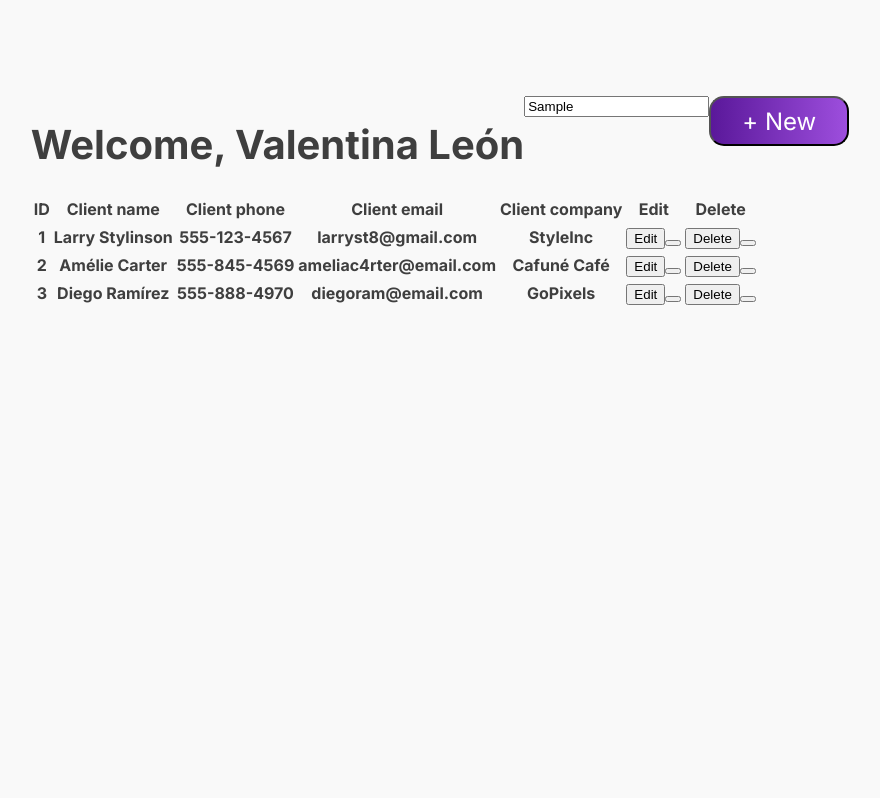
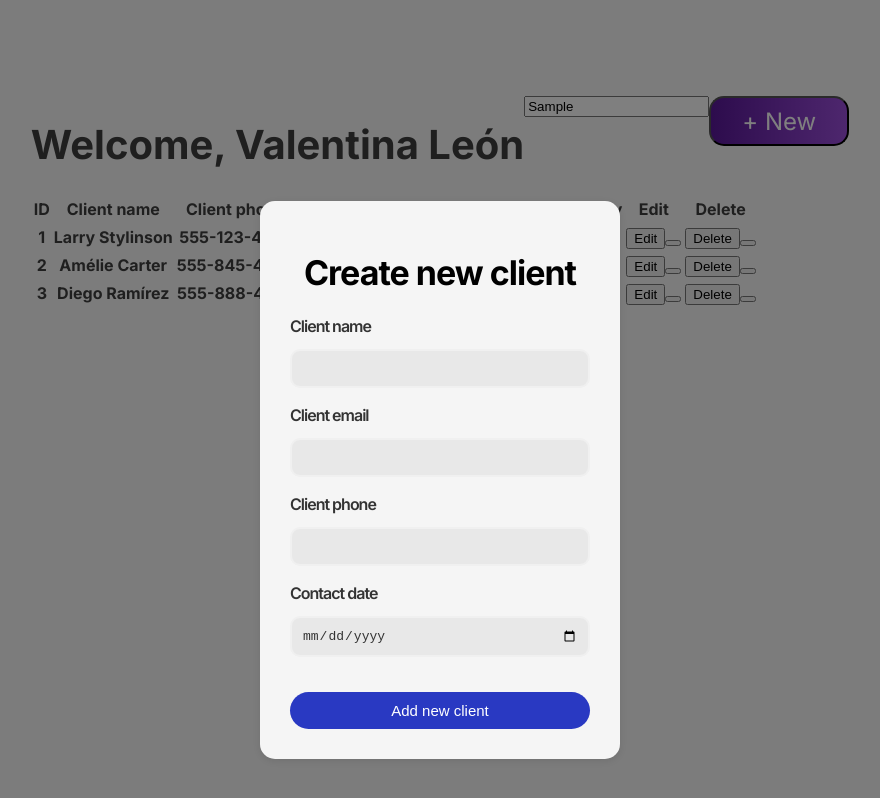
Before and after one commit to val3ntinahdz/Bento, a website built with Vite: page index.html in a window 1280 px wide. Both pictures are taken after typing "Sample" into the empty fields and a click on the button "+ New". Shown: the whole page, without its empty margins (200-1080 px from the left). Built offline with nearby package versions, Linux system fonts and the light colour scheme; data requests are answered from the project's data file.

Commit message:
Fix modal toggling logic

```diff
--- a/src/clients/presentation/renderModal.js
+++ b/src/clients/presentation/RenderModal.js
@@ -7,22 +7,25 @@ let modal;
 export const RenderModal = () =>
 {
     // add event to handle modal pops (show & hide) in buttons (+)
-    modal = document.querySelector("#create-new-client-form")
+    modal = document.querySelector(".modal-container")
 
     const dashboard = document.querySelector(".dashboard-container");
     console.log(dashboard);
+
     const addClientBtn = dashboard.querySelector(".new-client-button");
-    console.log(addClientBtn)
+    console.log("add client button:", addClientBtn)
 
     addClientBtn.addEventListener("click", () => {
         showModal();
     })
 
-    // modal.addEventListener("click", (event) => {
-    //     if (event.target !== modal) {
-    //         hideModal();
-    //     }
-    // })
+    const form = dashboard.querySelector("#create-new-client-form");
+
+    modal.addEventListener("click", (event) => {
+        if (event.target != form) {
+            hideModal();
+        }
+    })
 
 
 
@@ -38,11 +41,11 @@ export const RenderModal = () =>
 }
 
 const showModal = () => {
-    modal?.classList.remove(".hide-modal");
+    modal?.classList.remove("hide-modal");
 }
 
 const hideModal = () => {
-    modal?.classList.add(".hide-modal");
+    modal?.classList.add("hide-modal");
      // reset the form info
 }
 
--- a/src/components/CreateForm.js
+++ b/src/components/CreateForm.js
@@ -2,9 +2,15 @@ import '../styles/forms.css';
 import { CreateButtons } from './CreateButtons';
 
 export const CreateForm = () => {
-    let form = document.createElement("form");
+    const dashboard = document.querySelector(".dashboard-container");
+
+    const modal = document.createElement("div");
+    modal.classList.add("modal-container");
+    modal.classList.add("hide-modal");
+
+    const form = document.createElement("form");
     form.id = "create-new-client-form";
-    form.classList.add("hide-modal");
+    // form.classList.add("hide-modal");
 
     const formH1 = document.createElement("h1");
     formH1.innerText = "Create new client";
@@ -52,11 +58,12 @@ export const CreateForm = () => {
     const btnContent = "Add new client";
     CreateButtons(btnClass, formGroup, btnContent);
 
-    document.body.append(form);
+    modal.append(form);
+    setupFormValidation(form);
 
+    dashboard.append(modal);
     // validate form inputs after form is created and appended to the DOM
-    setupFormValidation(form);
-    return form;
+    return modal;
 }
 
 
--- a/src/main.js
+++ b/src/main.js
@@ -1,4 +1,4 @@
-import { RenderModal } from './clients/presentation/renderModal';
+import { RenderModal } from './clients/presentation/RenderModal';
 import { CreateForm } from './components/CreateForm';
 // import { getClients } from './services/api'
 import './style.css'
--- a/src/styles/forms.css
+++ b/src/styles/forms.css
@@ -80,5 +80,17 @@
 
 /* this class will be toggled when the modal pops in! */
 .hide-modal {
-    display: none;
+    display: none !important;
 }
+
+.modal-container {
+    position: fixed;
+    top: 0px;
+    left: 0px;
+    width: 100vw;
+    height: 100vh;
+    display: flex;
+    justify-content: center;
+    align-items: center;
+    background-color: rgba(0, 0, 0, 0.5);
+}
```
